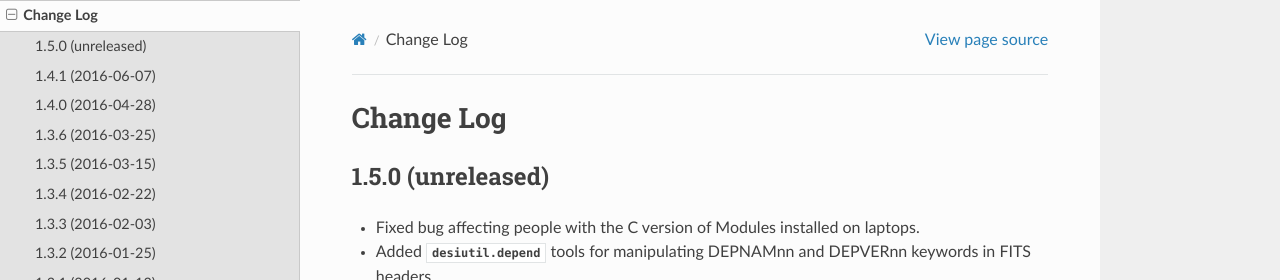
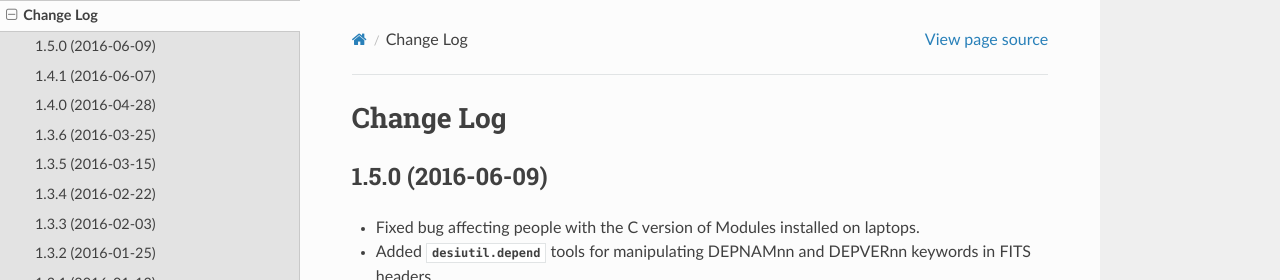
Before and after one commit to desihub/desiutil, a Sphinx documentation site: the page built from doc/changes.rst, in a window 1280 px wide and 900 px high. Shown: the top 280 px of the window. Built offline with Sphinx 7.4.7 and the Read the Docs theme 2.0.0, drawn with Linux system fonts in a browser that asks for light colours.

```diff
--- a/doc/changes.rst
+++ b/doc/changes.rst
@@ -2,7 +2,7 @@
 Change Log
 ==========
 
-1.5.0 (unreleased)
+1.5.0 (2016-06-09)
 ------------------
 
 * Fixed bug affecting people with the C version of Modules installed on
--- a/py/desiutil/_version.py
+++ b/py/desiutil/_version.py
@@ -1 +1 @@
-__version__ = '1.4.1.dev316'
+__version__ = '1.5.0'
```
